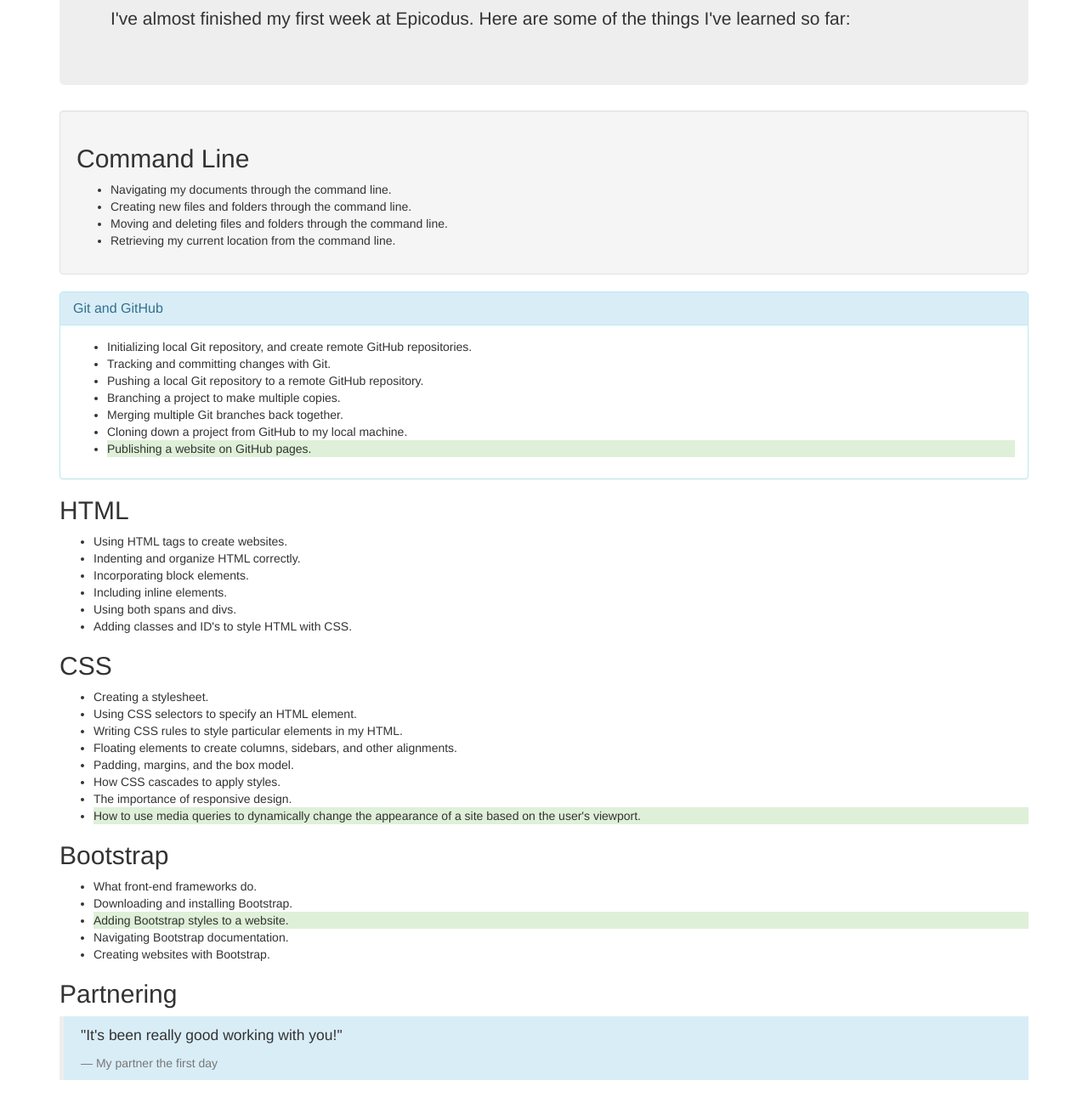
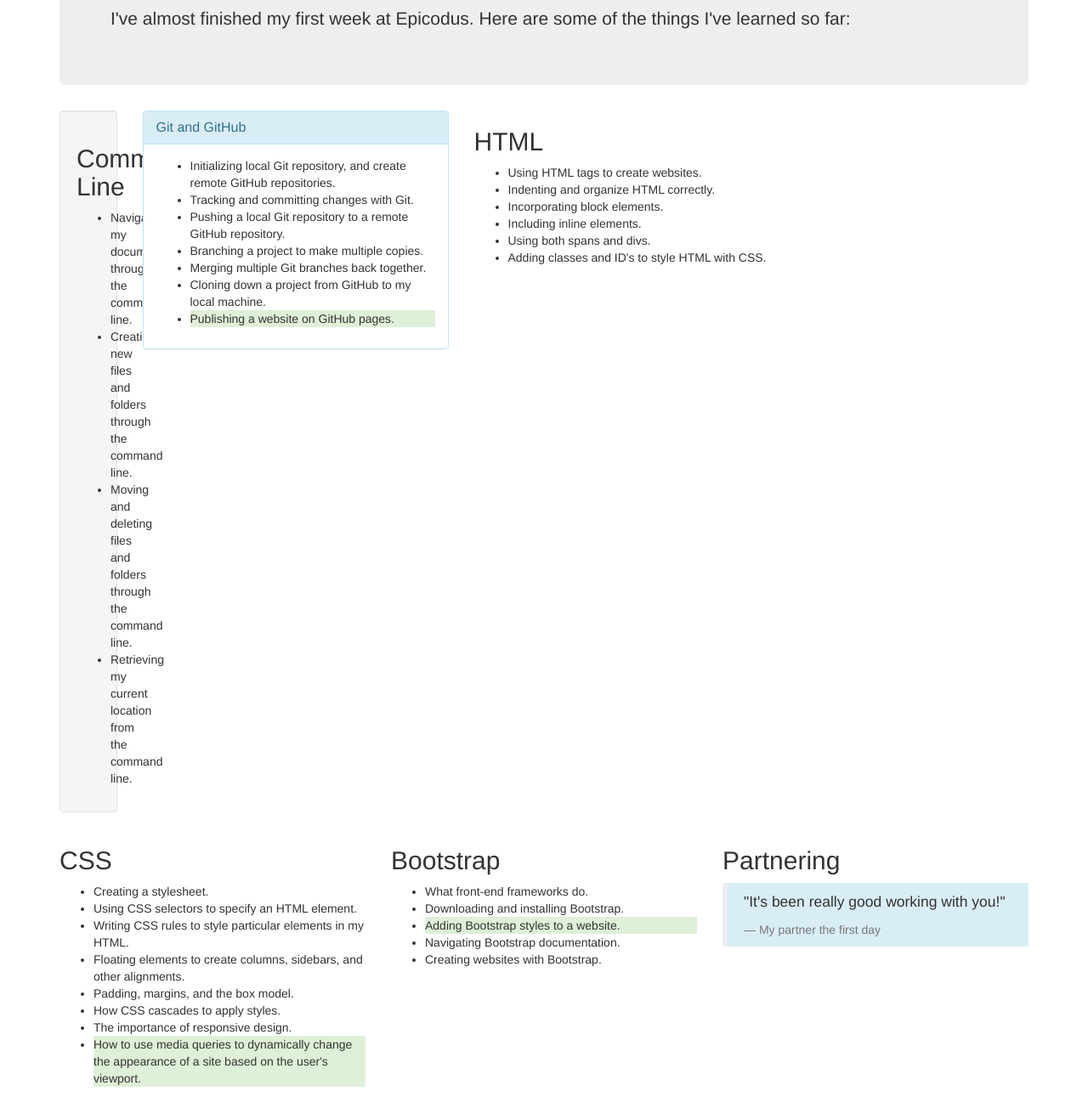
Before and after one commit to faz00li/10-17-2019-bootstrap, a plain HTML site: page index.html in a window 1280 px wide. Shown: the part 140-1431 px from the top of the page at 85% size. Drawn offline with Linux system fonts and the light colour scheme.

Commit message:
Will add a branch that works with grid in bootstrap

```diff
--- a/index.html
+++ b/index.html
@@ -12,6 +12,8 @@
       I've almost finished my first week at Epicodus. Here are some of the things I've learned so far:
     </p>
     </div>
+    <div class="row">
+      <div class="col-md-1">
           <div class="well">
             <h2>Command Line</h2>
             <ul>
@@ -21,6 +23,8 @@
               <li>Retrieving my current location from the command line.</li>
             </ul>
           </div>
+        </div>
+        <div class="col-md-4">
         <div class="panel panel-info">
           <div class="panel-heading">
             <h2 class="panel-title">Git and GitHub</h2>
@@ -37,6 +41,8 @@
             </ul>
           </div>
           </div>
+        </div>
+        <div class="col-md-4">
         <h2>HTML</h2>
         <ul>
           <li>Using HTML tags to create websites.</li>
@@ -46,6 +52,10 @@
           <li>Using both spans and divs.</li>
           <li>Adding classes and ID's to style HTML with CSS.</li>
         </ul>
+      </div>
+    </div>
+      <div class="row">
+        <div class="col-md-4">
         <h2>CSS</h2>
         <ul>
           <li>Creating a stylesheet.</li>
@@ -57,6 +67,8 @@
           <li>The importance of responsive design.</li>
           <li class="bg-success">How to use media queries to dynamically change the appearance of a site based on the user's viewport.</li>
         </ul>
+      </div>
+      <div class="col-md-4">
         <h2>Bootstrap</h2>
         <ul>
           <li>What front-end frameworks do.</li>
@@ -65,11 +77,15 @@
           <li>Navigating Bootstrap documentation.</li>
           <li>Creating websites with Bootstrap.</li>
         </ul>
+      </div>
+      <div class="col-md-4">
         <h2>Partnering</h2>
         <blockquote class="bg-info">
           <p>"It's been really good working with you!"</p>
           <footer>My partner the first day</footer>
         </blockquote>
       </div>
+      </div>
+    </div>
   </body>
 </html>
```
Lines whose indentation alone changed are shown as unchanged.
